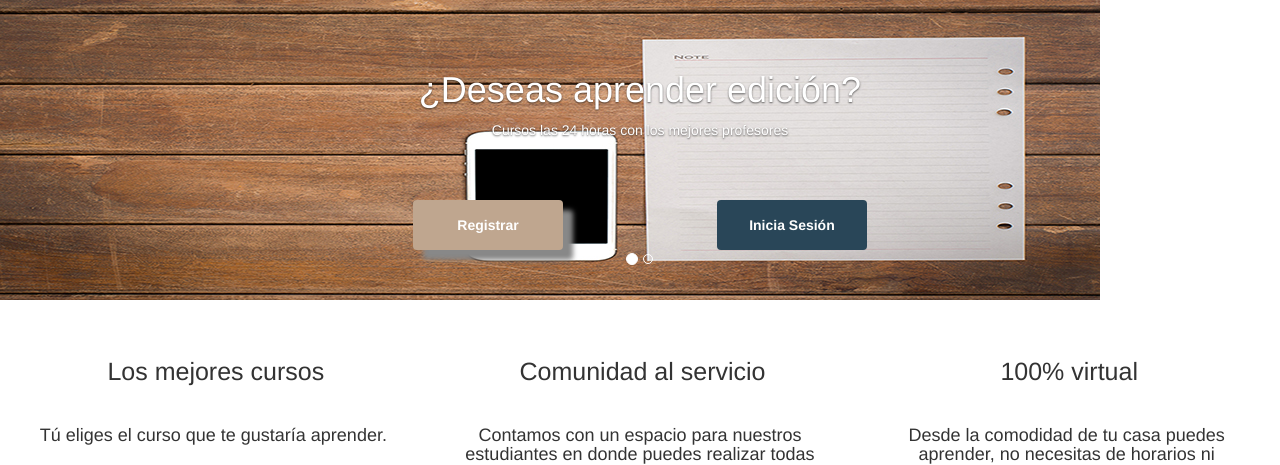
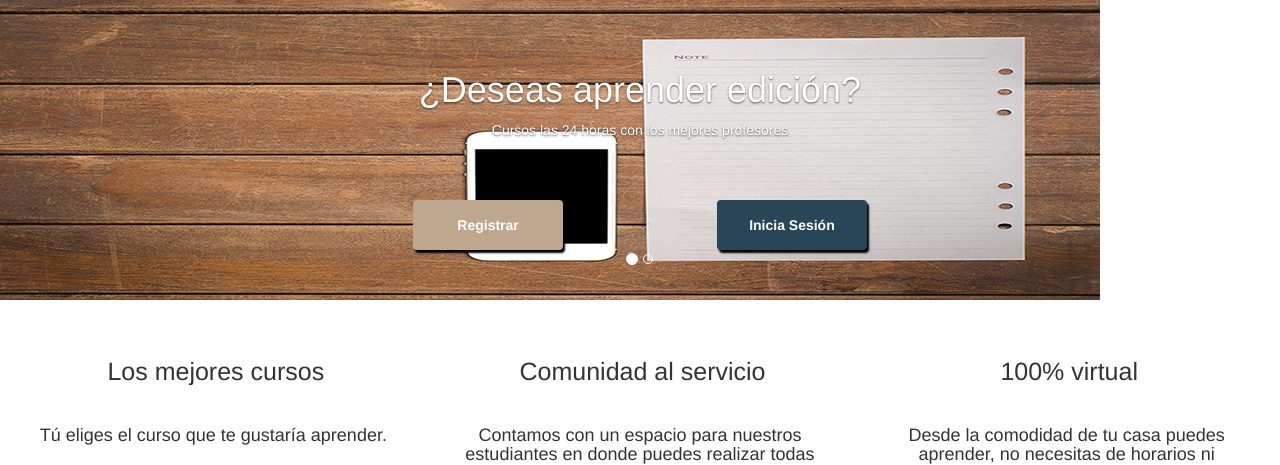
Before and after one commit to EstebanCarranza/pm.twicky.com.mx, a PHP site: page / in a window 1280 px wide. Shown: the top 465 px of the page. Run offline with PHP 8.4, Linux system fonts and the light colour scheme; the visitor is signed in with stand-in values (Sample User, id 1).

Commit message:
Cambio de sombras en slider

```diff
--- a/Github_test/CSS/main-style.css
+++ b/Github_test/CSS/main-style.css
@@ -47,6 +47,9 @@ body{
     border: none !important;
     background: #294658;
     margin-left:150px;
+   box-shadow: 2px 3px 2px #000;
+  -webkit-box-shadow: 2px 3px 2px #000;
+   -moz-box-shadow: 2px 3px 2px #000;
 }
 
 #btn-descubre{
@@ -57,9 +60,9 @@ body{
 #btn-descubre{
     border: none !important;
     background: #bfa68f;
-    box-shadow: 10px 10px 5px #888888;
-   -webkit-box-shadow: 10px 10px 5px #888888;
-   -moz-box-shadow: 10px 10px 5px #888888;
+    box-shadow: 2px 3px 2px #000;
+  -webkit-box-shadow: 2px 3px 2px #000;
+   -moz-box-shadow: 2px 3px 2px #000;
 }
 
 .list-inline-item:not(.btn){
```
